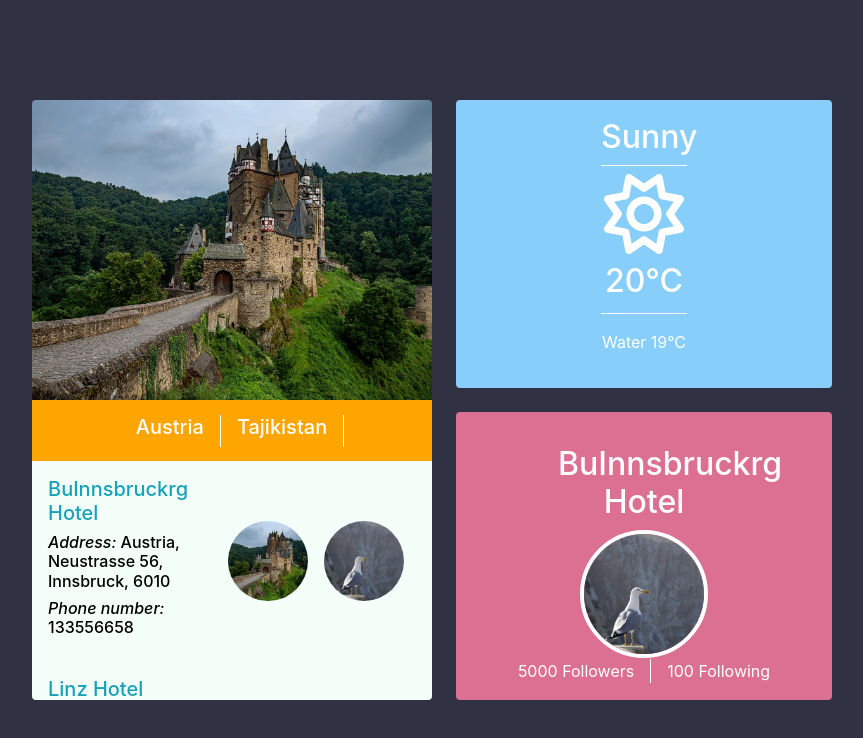
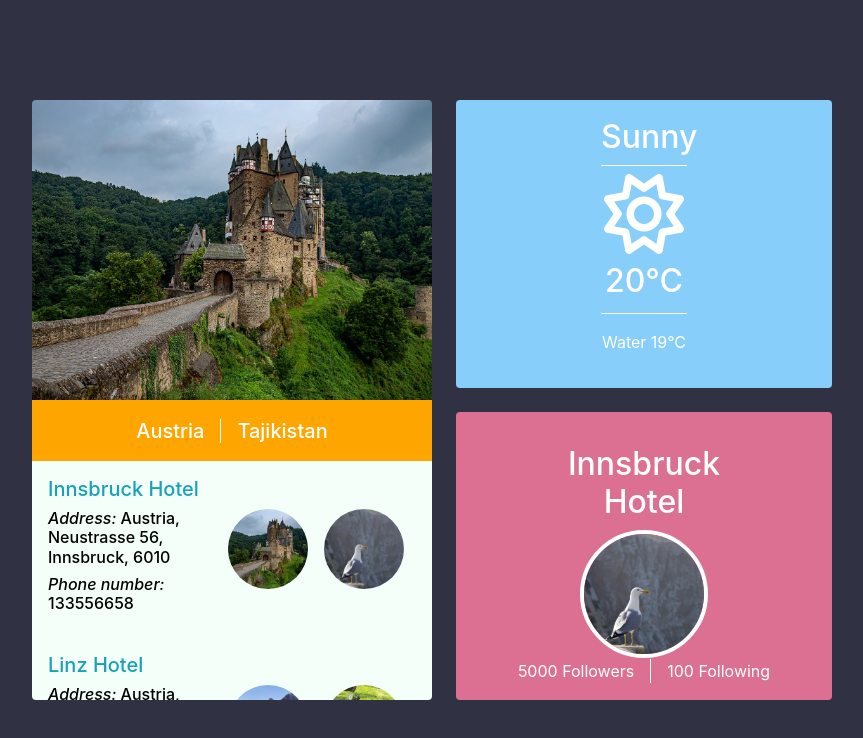
Before and after one commit to nchueva/angularCourse, an Angular app: page / in a window 1280 px wide. Shown: the top 738 px of the page, without its empty margins (208-1071 px from the left). Built offline with nearby package versions, Linux system fonts and the light colour scheme.

Commit message:
add functionality to  countries

```diff
--- a/src/app/app.component.html
+++ b/src/app/app.component.html
@@ -17,7 +17,7 @@
     </app-widget-weather>
 
     <app-widget-rate class="w-100 h-50">
-        <h2 class="w-50 text-center">{{sm}}</h2>
+         <h2 class="w-50 text-center">{{sm}}</h2>
         <img src="{{'./assets/images/' + secondImage}}">
         <div class="w-100 d-flex justify-content-center" >
           <div class="followers px-3">{{followers}} Followers</div>
--- a/src/app/app.component.ts
+++ b/src/app/app.component.ts
@@ -22,6 +22,11 @@ export class AppComponent {
   public followers: number = this.hotels[0].social_info.followers;
   public following: number = this.hotels[0].social_info.following;
 
+  public account = {
+    name: 'nadya',
+    age: '30'
+  };
+
 constructor() { }
 
  public incomingData(hotelInfo: IHotel): void {
--- a/src/app/widget-main/widget-main.component.css
+++ b/src/app/widget-main/widget-main.component.css
@@ -8,6 +8,19 @@ object-fit: cover;
 .countries {
   height: 100px;
   background-color: orange;
+}
+
+.current-country h5 {
+  display: flex;
+  border-right: 0.5px solid white;
+  align-self: center;
+  cursor: pointer;
+  padding: 0 1rem;
+  margin: 0;
+}
+
+.current-country:last-child h5 {
+  border-right: none;
 }
 
 .hotels {
--- a/src/app/widget-main/widget-main.component.html
+++ b/src/app/widget-main/widget-main.component.html
@@ -1,20 +1,17 @@
 <img [src]="firstImg" alt="" />
 <div class="w-100 countries d-flex align-items-center justify-content-center">
-  <div class="px-3 border-right border-white">
-    <h5>Austria</h5>
-  </div>
-  <div class="px-3 border-right border-white">
-    <h5>Tajikistan</h5>
+  <div Class="current-country" *ngFor="let country of countriesSorted" (click)="changeCountry(country)">
+    <h5>{{country}}</h5>
   </div>
 </div>
-<div class="hotels d-flex flex-column overflow-auto">
-  <div *ngFor="let hotel of hotels" class="w-100 d-flex p-3">
 
+<div class="hotels d-flex flex-column justify-content-start overflow-auto">
+  <ng-container *ngFor="let hotel of hotels">
+    <div *ngIf="hotel.type == currentCountry" class="w-100 d-flex p-3">
       <div class="w-50 d-felx flex-column">
         <h5 class="text-info">{{hotel.social_info.title}}</h5>
         <h6><em>Address:</em> {{hotel.address}}</h6>
         <h6><em>Phone number:</em> {{hotel.phone}}</h6>
-
       </div>
 
       <div class="w-50 d-flex justify-content-center align-items-center">
@@ -26,7 +23,6 @@
           <img [src]="tempUrl + hotel.social_info.img" alt="" />
         </div>
       </div>
-
-    <hr />
     </div>
+  </ng-container>
 </div>
--- a/src/app/widget-main/widget-main.component.ts
+++ b/src/app/widget-main/widget-main.component.ts
@@ -8,22 +8,43 @@ import { Component, OnInit, ViewChild, ElementRef, Input, Output, EventEmitter }
 })
 
 
-export class WidgetMainComponent {
+export class WidgetMainComponent implements OnInit {
+
+  constructor() { }
 
   public hotels = hotelsData;
   public tempUrl = './assets/images/';
   public firstImg: string = './assets/images/' + this.hotels[0].img;
   public secondImage: string;
+  public currentCountry: string = this.hotels[0].type;
 
+  // set data to app.component
   @Output() hotelDataSet = new EventEmitter<any>();
 
-  constructor() { }
+  public countriesArr: Array<string> = this.hotels.map((item) => item.type); // create an array with all types of hotels
+
+  // remove duplicated names of countries
+  public countriesSorted: any = this.countriesArr.filter((item: string, pos: number, self: any) => {
+    return self.indexOf(item) === pos;
+  });
+
+
+  public ngOnInit(): void {
+    console.log(this.countriesArr);
+    console.log(this.countriesSorted);
+  }
 
   public changeImgs(hotel: IHotel): void {
     this.firstImg = this.tempUrl + hotel.img;
     this.secondImage = this.tempUrl + hotel.social_info.img;
     this.hotelDataSet.emit(hotel);
   }
+
+  public changeCountry(countryName): void {
+    console.log(countryName);
+    this.currentCountry = countryName;
+  }
+
 }
 
 export const hotelsData: IHotel[] = [
@@ -38,7 +59,7 @@ export const hotelsData: IHotel[] = [
       temperature: 20,
     },
     social_info: {
-      title: 'BuInnsbruckrg Hotel',
+      title: 'Innsbruck Hotel',
       img: 'cap-de-formentor.jpg',
       followers: 5000,
       following: 100
```
Lines whose indentation alone changed are shown as unchanged.
